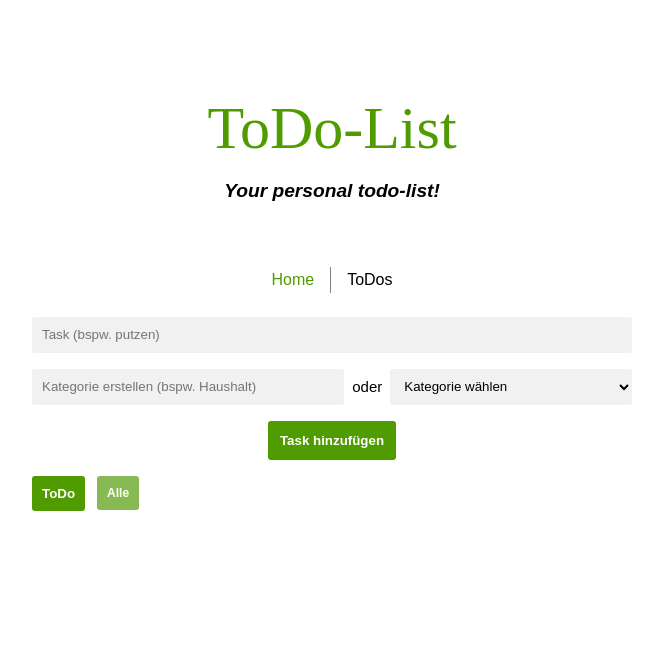
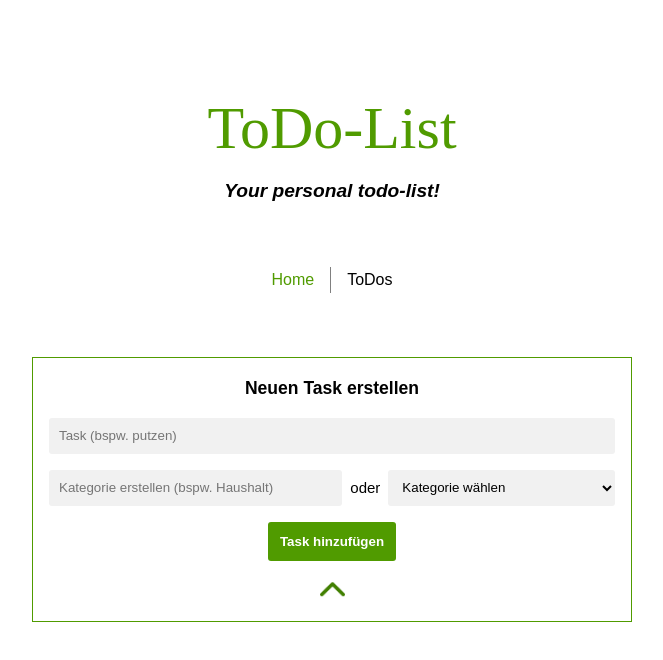
Before and after one commit to Kartoffi/todo-list, a Vue app: page /todos in a window 1280 px wide. Shown: the top 660 px of the page, without its empty margins (308-971 px from the left). Built offline with nearby package versions, Linux system fonts and the light colour scheme.

Commit message:
Add container for creating a task which is collapsible

```diff
--- a/src/components/AddTask.vue
+++ b/src/components/AddTask.vue
@@ -6,6 +6,7 @@
   const assignment = ref('');
   const newAssignmentTag = ref('');
   let assignmentTag = ref('');
+  let hidden = ref(false);
 
   function add() {
     if (newAssignmentTag.value !== '' && assignmentTag.value == '') {
@@ -44,7 +45,9 @@
 </script>
 
 <template>
-  <form @submit.prevent="add">
+  <main>
+    <h3 :class="hidden ? 'reset-margin' : ''"> Neuen Task erstellen </h3>
+    <form @submit.prevent="add" v-if="!hidden">
       <input type="text" v-model="assignment" placeholder="Task (bspw. putzen)" class="input-task input-categor">
       <div class="inline">
         <input type="text" v-model="newAssignmentTag" placeholder="Kategorie erstellen (bspw. Haushalt)" class="input-task">
@@ -57,9 +60,19 @@
       </div>
       <button class="add-task"> Task hinzufügen</button>
     </form>
+    <img class="arrow" src="../icons/arrow.png" alt="" @click="hidden = !hidden" :class="hidden ? 'rotate-arrow' : ''">
+  </main>
 </template>
 
 <style scoped>
+
+  h3 {
+    margin: 0 0 1rem 0;
+  }
+
+  .reset-margin {
+    margin: 0;
+  }
   .inline {
     display: flex;
     justify-content: space-between;
@@ -110,5 +123,27 @@
     align-items: center;
     width: 100%;
     gap: 1rem;
+    transition: all 0.2s ease;
+  }
+
+  main {
+    display: flex;
+    flex-direction: column;
+    align-items: center;
+    margin: 4rem 0;
+    border: 1px solid #509b00;
+    padding: 1rem;
+ }
+
+ .arrow {
+  width: 25px;
+  height: auto;
+  margin: 1rem 0 0 0;
+  cursor: pointer;
+  transition: all 0.2s ease;
+ }
+
+ .rotate-arrow {
+  transform: rotate(180deg);
  }
 </style>
--- a/src/components/Task.vue
+++ b/src/components/Task.vue
@@ -32,13 +32,13 @@
 <template>
   <div>
     <li v-if="item.completed == completed && (item.tag == selectedTag || selectedTag == 'Alle')">
-      <label :class="completed ? 'completed-task' : ''">
-        {{ item.name }}
-      </label>
       <div class="group">
         <input type="checkbox" class="check-box" @click="changeState(item)" v-if="!completed">
-        <button @click="remove(item)" class="remove-task"> x </button>
+        <label :class="completed ? 'completed-task' : ''">
+          {{ item.name }}
+        </label>
       </div>
+      <button @click="remove(item)" class="remove-task"> x </button>
     </li>
   </div>
 </template>
@@ -52,7 +52,6 @@
   .check-box {
     min-width: 18px;
     height: 18px;
-    margin-left: 1rem;
   }
 
   .completed-task {
@@ -73,6 +72,7 @@
   label {
     display: inline-block;
     word-break: break-word;
+    margin-left: 0.5rem;
   }
 
   li {
--- a/src/components/ToDoList.vue
+++ b/src/components/ToDoList.vue
@@ -7,7 +7,7 @@
 </script>
 
 <template>
-  <div class="buttons-tab">
+  <div class="buttons-tab" v-if="list.length">
     <button @click="completed = !completed" v-if="completed == false" class="standard-button">ToDo</button>
     <button @click="completed = !completed" v-else class="standard-button">Completed</button>
     <button class="tag-button"
```
Also changed, not shown: src/icons/arrow.png (added).
